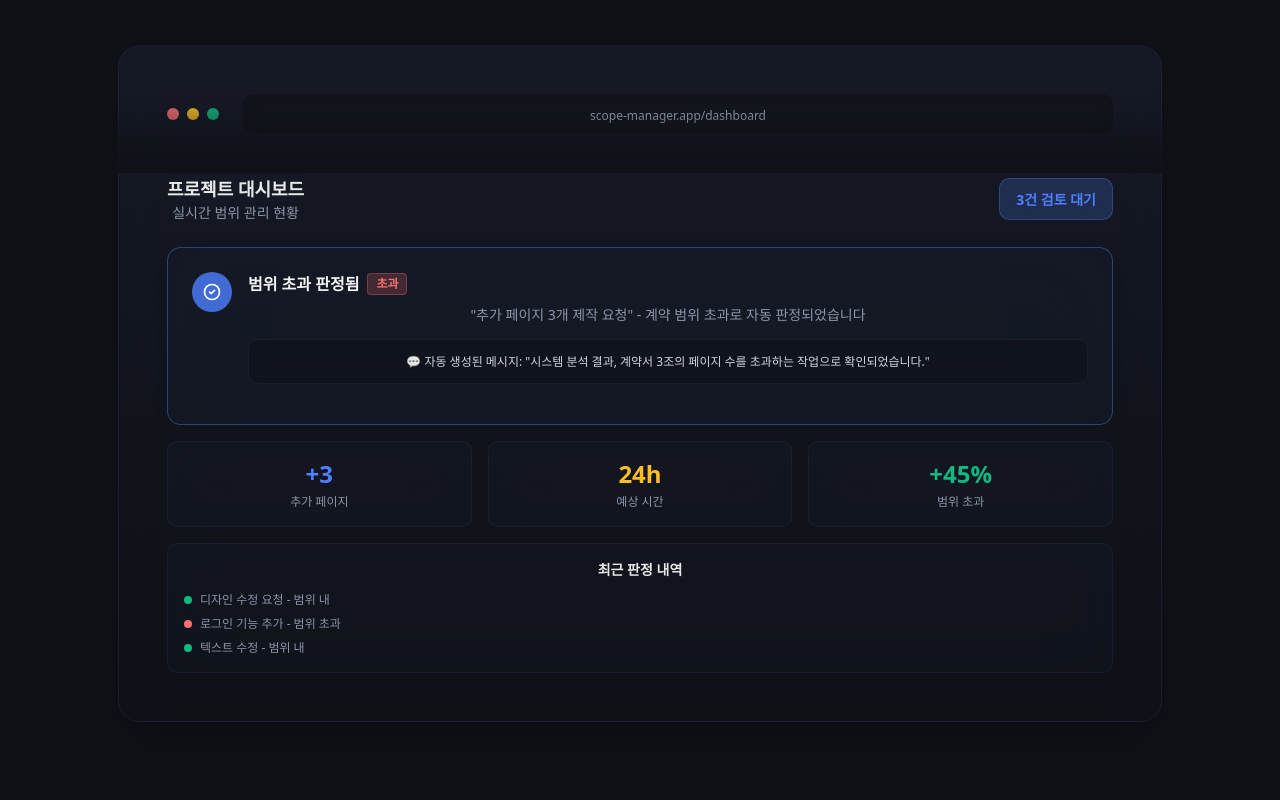
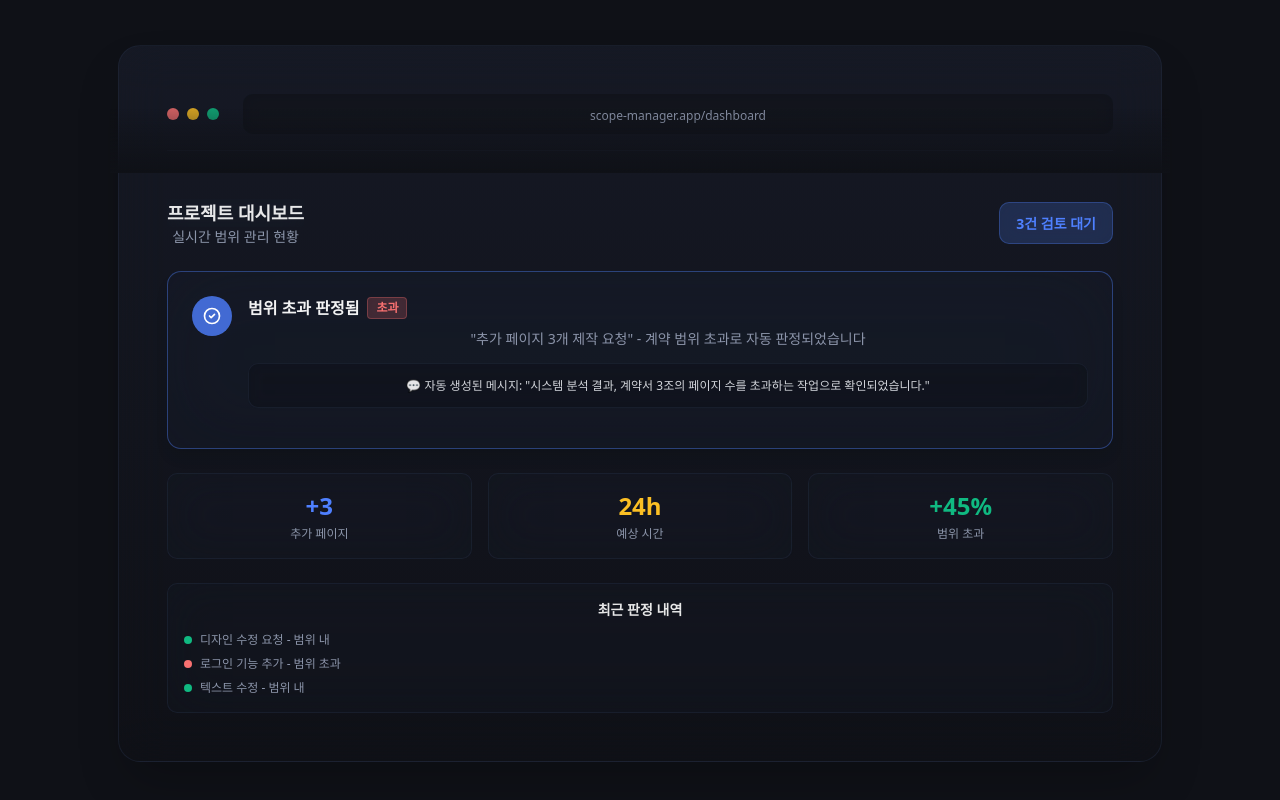
Before and after one commit to kkh851211/scope-manager, a Next.js app: page / in a window 1280 px wide. Shown: the part 632-1432 px from the top of the page. Built offline with nearby package versions, Linux system fonts and the light colour scheme.

Commit message:
fix: absolute positioning/overlap fix for Hero mockup card header

```diff
--- a/components/landing/Hero.tsx
+++ b/components/landing/Hero.tsx
@@ -72,7 +72,7 @@ export function Hero() {
             </div>
 
             {/* Dashboard Content */}
-            <div className="space-y-3 sm:space-y-4">
+            <div className="space-y-4 sm:space-y-6 pt-4 sm:pt-6">
               {/* Header */}
               <div className="flex items-center justify-between mb-4 sm:mb-6 flex-wrap gap-3">
                 <div>
```
